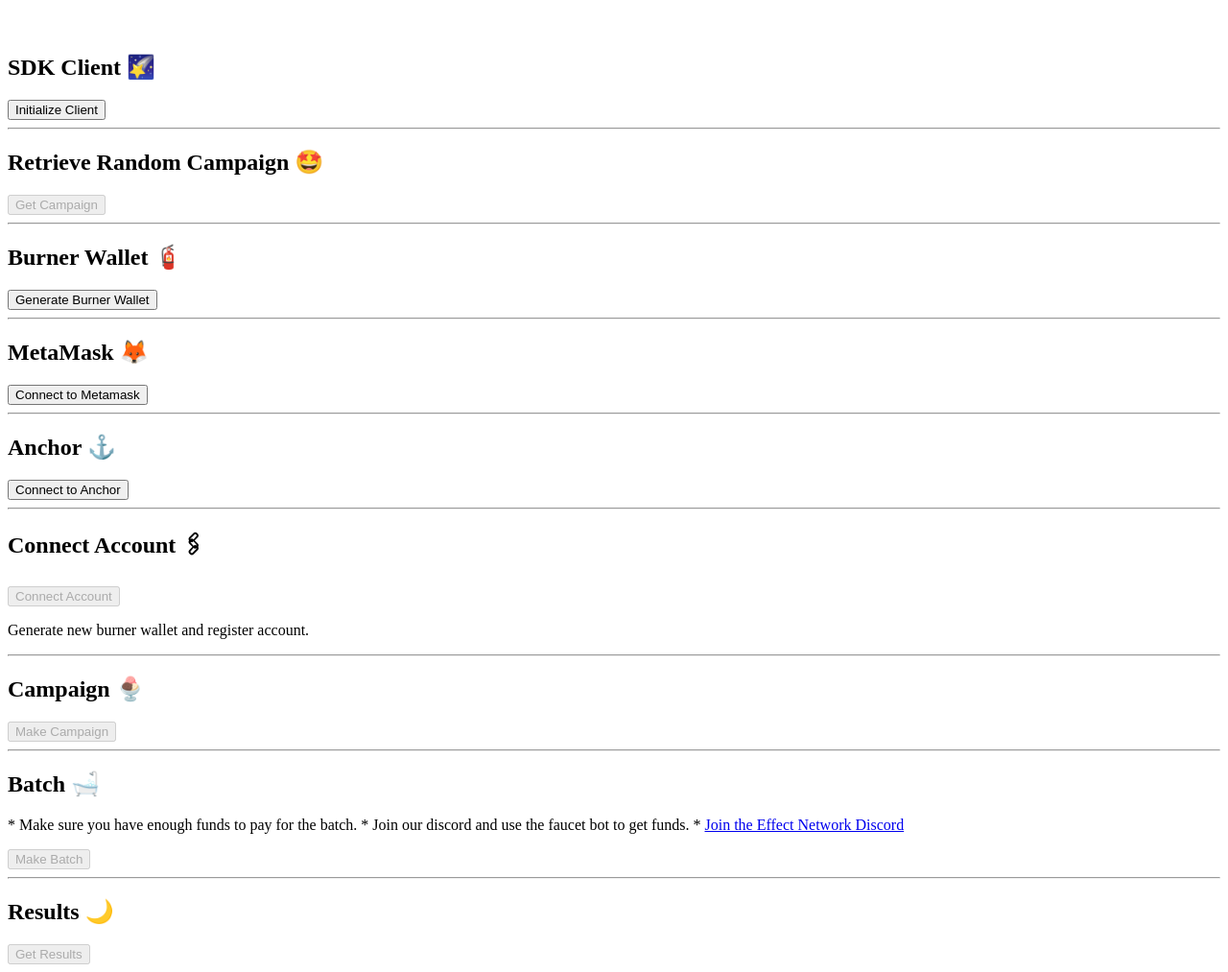
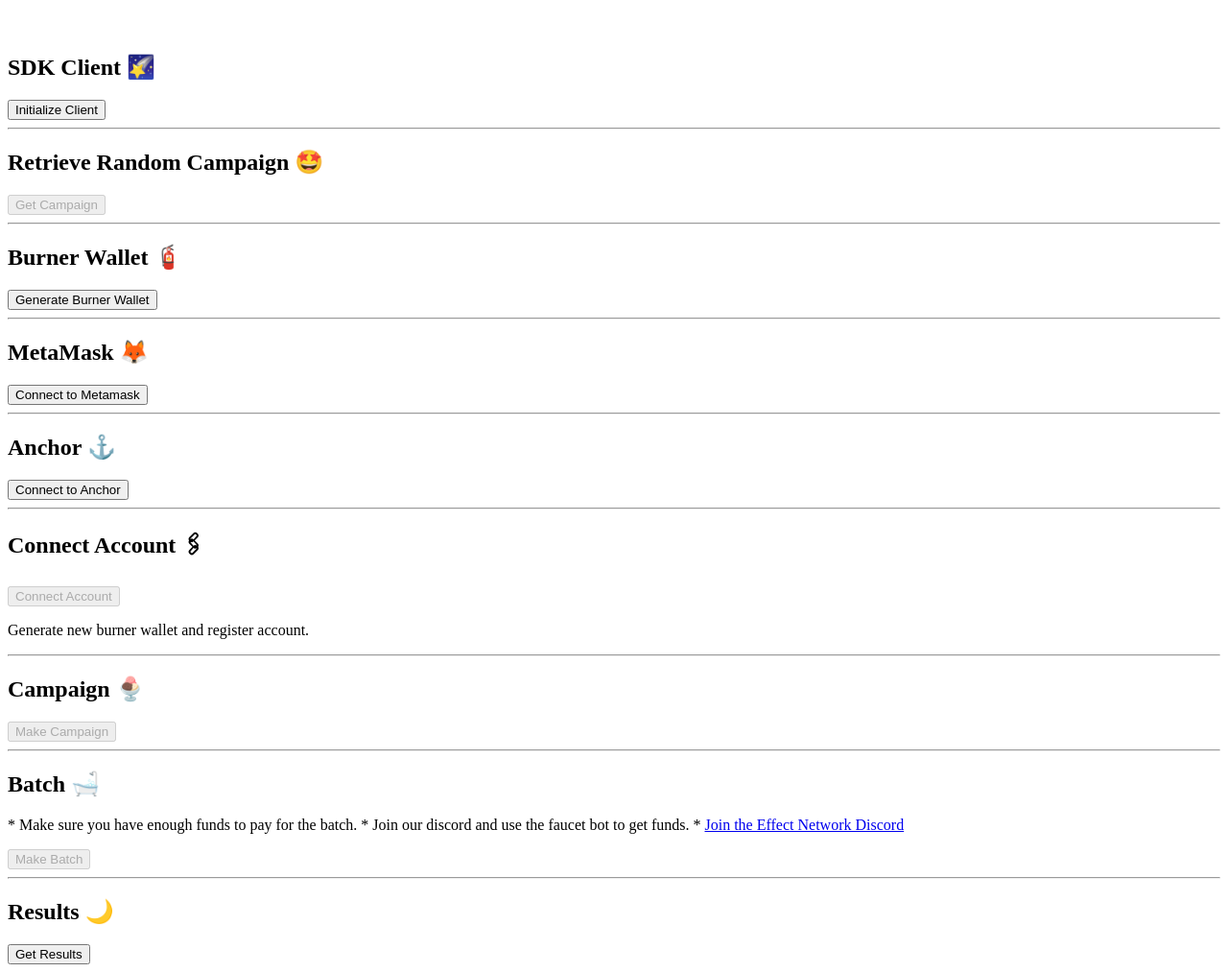
Before and after one commit to effectai/hackathon-boilerplate, a website: page browser/index.html in a window 1280 px wide. Shown: the part 49-1062 px from the top of the page at 96% size. Drawn offline with Linux system fonts and the light colour scheme.

Commit message:
remove disabled

```diff
--- a/browser/index.html
+++ b/browser/index.html
@@ -88,7 +88,7 @@
   <hr>
   <div>
     <h2>Results 🌙</h2>
-    <button type="button" disabled id="btn-get-result" onclick="getResults()">Get Results</button>
+    <button type="button" id="btn-get-result" onclick="getResults()">Get Results</button>
     <div id="show-result"></div>
   </div>
 
```
